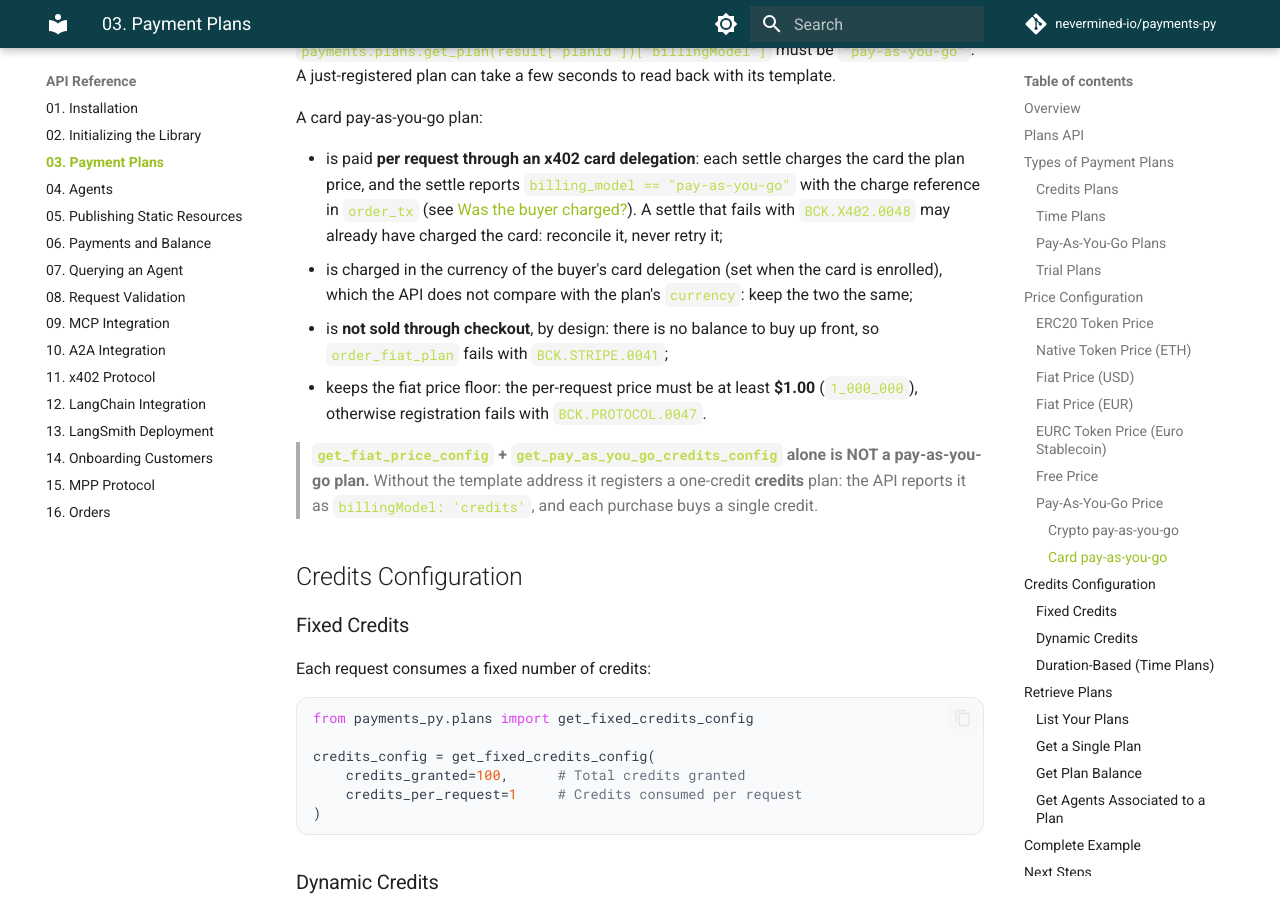
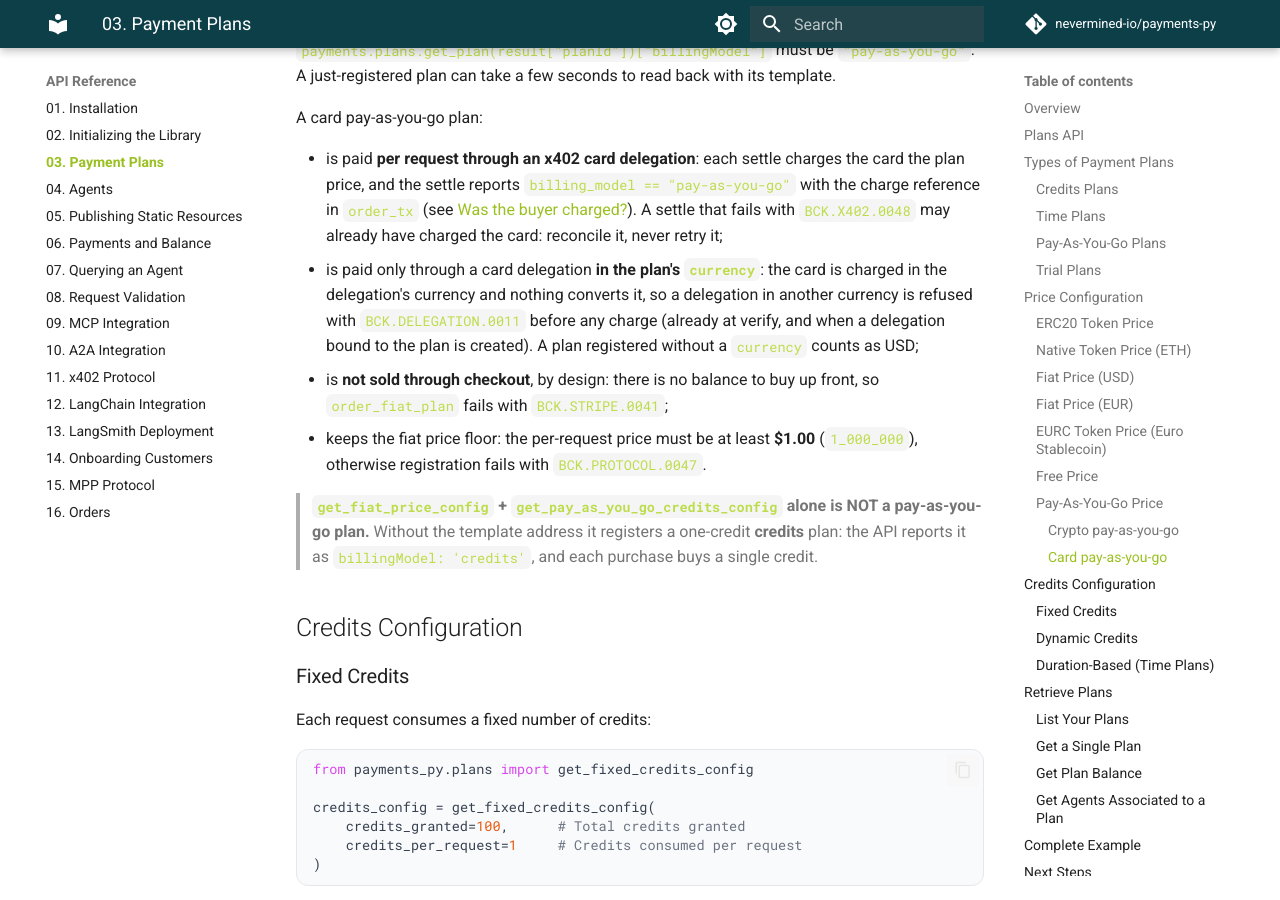
Before and after one commit to nevermined-io/payments-py, an MkDocs documentation site: the page built from docs/api/03-payment-plans.md, in a window 1280 px wide and 900 px high, scrolled down 5632 px. Built offline with MkDocs 1.6.1 and Material for MkDocs 9.7.7, drawn with Linux system fonts in a browser that asks for light colours; comment, search, counter and statistics services are not loaded; the version menu is left out.

Commit message:
docs: a card pay-as-you-go plan is paid only in its own currency
nevermined-io/nvm-monorepo#5104 makes the API refuse a card delegation whose
currency is not the plan's (BCK.DELEGATION.0011), before any charge, at verify
and when a delegation bound to the plan is created. The previous text said the
API does not compare the two. A plan registered without a currency counts as
USD.

Merge only after the nvm-monorepo release carrying that change is deployed.

Co-Authored-By: Claude Opus 5.5 <noreply@anthropic.com>

```diff
--- a/docs/api/03-payment-plans.md
+++ b/docs/api/03-payment-plans.md
@@ -268,8 +268,10 @@ A card pay-as-you-go plan:
   price, and the settle reports `billing_model == "pay-as-you-go"` with the charge reference in
   `order_tx` (see [Was the buyer charged?](11-x402.md#was-the-buyer-charged)). A settle that
   fails with `BCK.X402.0048` may already have charged the card: reconcile it, never retry it;
-- is charged in the currency of the buyer's card delegation (set when the card is enrolled), which
-  the API does not compare with the plan's `currency`: keep the two the same;
+- is paid only through a card delegation **in the plan's `currency`**: the card is charged in the
+  delegation's currency and nothing converts it, so a delegation in another currency is refused with
+  `BCK.DELEGATION.0011` before any charge (already at verify, and when a delegation bound to the
+  plan is created). A plan registered without a `currency` counts as USD;
 - is **not sold through checkout**, by design: there is no balance to buy up front, so
   `order_fiat_plan` fails with `BCK.STRIPE.0041`;
 - keeps the fiat price floor: the per-request price must be at least **$1.00** (`1_000_000`),
```
